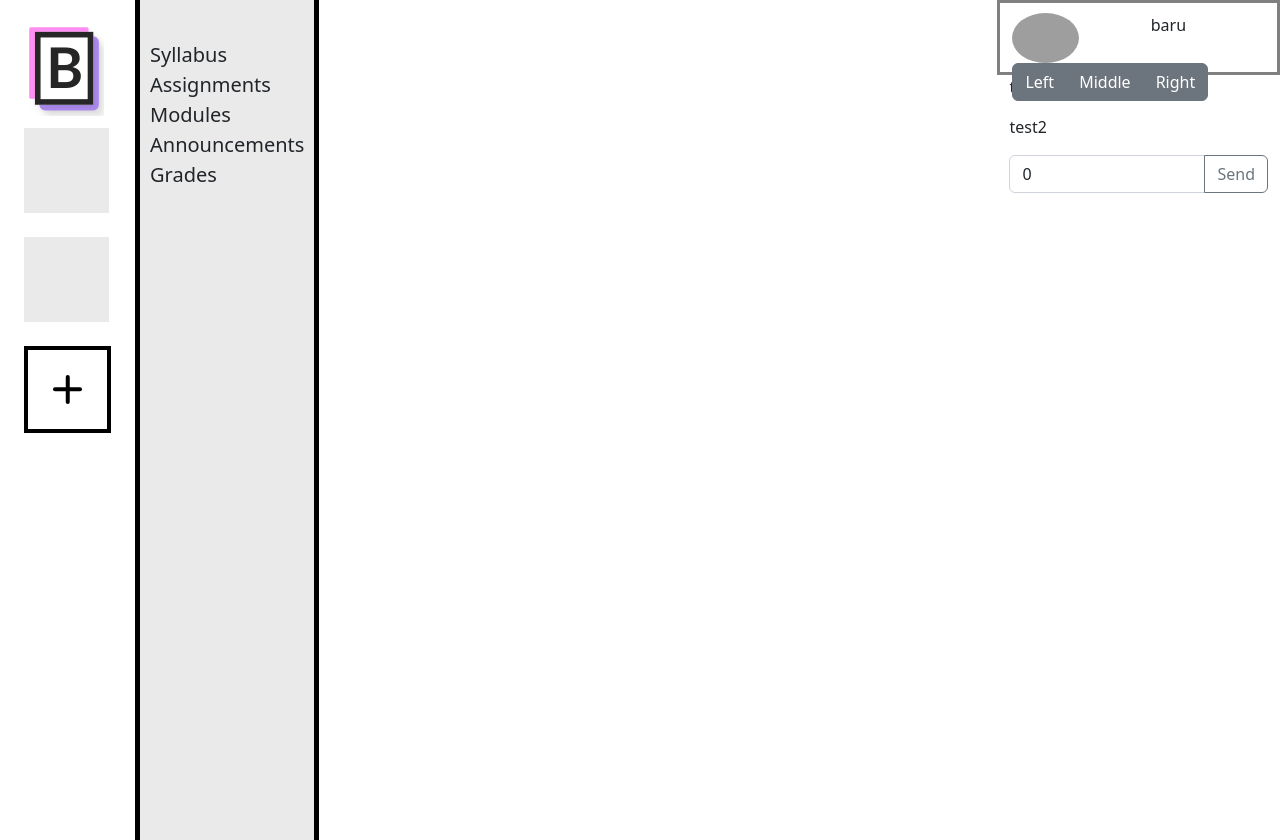
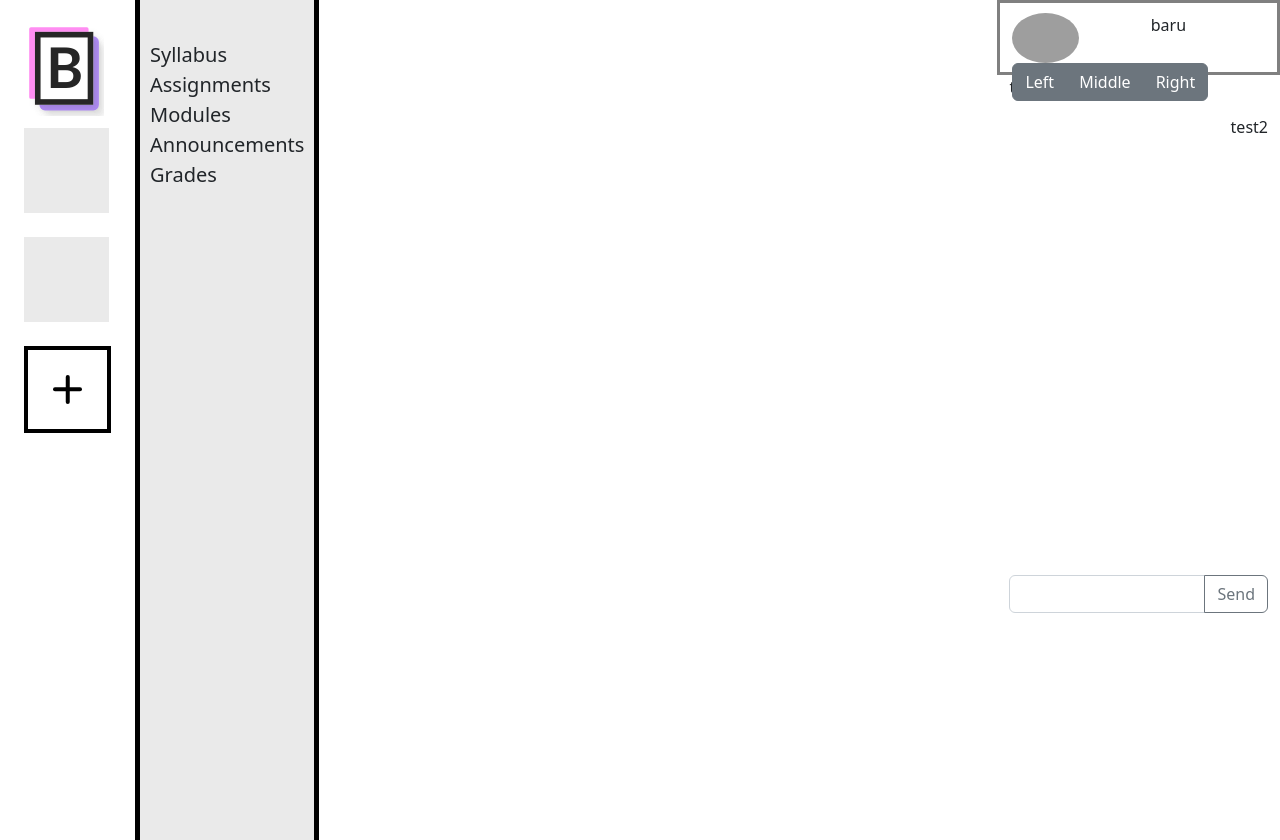
Before and after one commit to corncob567/AlternaCanvas, a React (Create React App) app: page / in a window 1280 px wide. Built offline with nearby package versions, Linux system fonts and the light colour scheme; grey boxes are pictures that could not be loaded; a web font is replaced by a local one.

Commit message:
added chat

```diff
--- a/src/components/chat/ChatBody.jsx
+++ b/src/components/chat/ChatBody.jsx
@@ -1,14 +1,14 @@
 import React from 'react';
-import '../../styles/main.scss'
 import ChatMessage from './ChatMessage';
 
 function ChatBody(props) {
     return (
-        <div>
+        <div className='chat-body'>
             {props.messages.map((message) => {
                 return <ChatMessage content={message.content} author={message.author}></ChatMessage>
             })}
         </div>
+
     )
 
 }
--- a/src/components/chat/ChatInput.jsx
+++ b/src/components/chat/ChatInput.jsx
@@ -7,18 +7,23 @@ import { useState } from 'react';
 
 function ChatInput(props){
 
-    const [value, setValue] = useState(0),
-        onInput = ({target:{value}}) => setValue(value),
-        onFormSubmit = e => {
-          e.preventDefault()
-          console.log(value)
-          setValue()
-        }
+    const [value, setValue] = useState(),
+        onInput = ({target:{value}}) => setValue(value)
+
+    function handleClick(){
+        props.addMessage(messages => [...messages, {'content': value, 'author': 'true'}])
+        setValue(value => value = '');
+    }
+
+    function handleKeyPress(event) {
+        if (event.key === 'Enter') {
+            handleClick()
+    }};
 
     return (
         <InputGroup>
-            <Form.Control aria-label="With textarea" onChange={onInput} value={value}/>
-            <Button variant="outline-secondary">Send</Button>
+            <Form.Control aria-label="With textarea" onChange={onInput} value={value} onKeyDownCapture={handleKeyPress}/>
+            <Button type='submit' variant="outline-secondary" onClick={handleClick}>Send</Button>
         </InputGroup>
     )
 }
--- a/src/components/chat/ChatMessage.jsx
+++ b/src/components/chat/ChatMessage.jsx
@@ -1,11 +1,11 @@
 import React from 'react';
 
-import '../../styles/main.scss'
+import '../../styles/components/Chat.scss'
 
 function ChatMessage(props) {
     return (
         <div>
-            <p>{props.content}</p>
+            <p className={props.author === 'true' ? 'chat-message-author': ''}>{props.content}</p>
         </div>
     )
 }
--- a/src/components/chat/ChatWindow.jsx
+++ b/src/components/chat/ChatWindow.jsx
@@ -7,18 +7,18 @@ import Row from 'react-bootstrap/Row';
 import React, { useState } from "react";
 
 function ChatWindow(props) {
-    const [messages, addMessages] = useState([{"content":"test1", "author": "false"}, {"content":"test2", "author": "true"}]);
+    const [messages, setMessages] = useState([{"content":"test1", "author": "false"}, {"content":"test2", "author": "true"}]);
 
     return (
         <Container fluid>
             <Row lg={1}>
                 <ChatHeader name='baru' url="https://media.geeksforgeeks.org/wp-content/uploads/20210425000233/test-300x297.png"></ChatHeader>
             </Row>
-            <Row md="auto">
+            <Row>
                 <ChatBody messages={messages}></ChatBody>
             </Row>
             <Row lg={1}>
-                <ChatInput></ChatInput>
+                <ChatInput addMessage={setMessages}></ChatInput>
             </Row>
         </Container>
     )
--- a/src/components/navigation/CourseSelector.jsx
+++ b/src/components/navigation/CourseSelector.jsx
@@ -4,7 +4,7 @@ import { Link } from 'react-router-dom';
 
 import AddCourse from '../../assets/AddCourse';
 import BaruvasLogo from '../../assets/BaruvasLogo';
-import courseImage1 from '/Users/lizard_tremblay/Repos2/AlternaCanvas/src/assets/UIUX-designing-1.jpeg';
+import courseImage1 from '../../assets/UIUX-designing-1.jpeg';
 
 function CourseSelector(props) {
 
--- a/src/styles/components/Chat.scss
+++ b/src/styles/components/Chat.scss
@@ -7,7 +7,9 @@
 
 .chat-body {
     overflow-y: auto;
-    height: 300px;
+    height: 500px;
+    width: 100%;
+    margin: 0em;
 }
 
 .chat-column{
@@ -41,3 +43,7 @@
     width: 25%;
     height: 100%;
 }
+
+.chat-message-author {
+    text-align: right;
+}
```
Also changed, not shown: src/styles/main.scss (line endings or trailing spaces), 1 other file (tests, documents, lock files or other folders).
